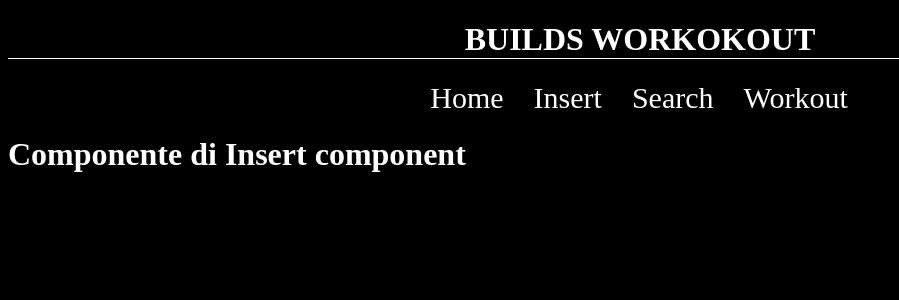
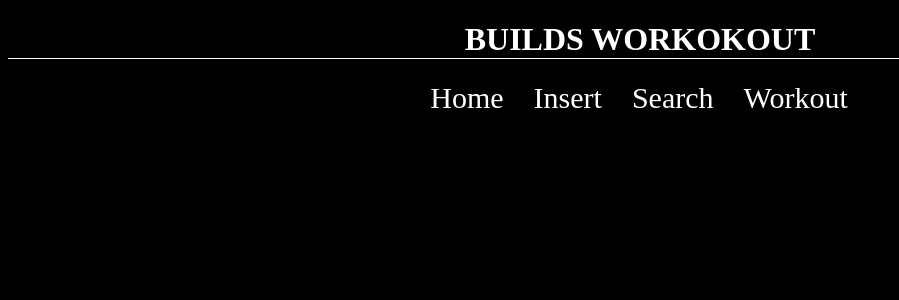
Before and after one commit to RichardMoschini87/workpwa, a React (Create React App) app: page / in a window 1280 px wide. Shown: the top 300 px of the page, without its empty margins (0-899 px from the left). Built offline with nearby package versions, Linux system fonts and the light colour scheme.

Commit message:
2files
2files

```diff
--- a/src/componets/Insert.css
+++ b/src/componets/Insert.css
@@ -1,4 +1,4 @@
 h1{
-	color:white;
+	color:black;
 
 }
--- a/src/componets/Insert.js
+++ b/src/componets/Insert.js
@@ -3,7 +3,7 @@ import './Insert.css'
 
 function Insert(){
     return(
-        <div><h1>Componente di Insert component</h1></div>
+        <div id='div'><h1>Componente di Insert component</h1></div>
     )
 }
 
```
